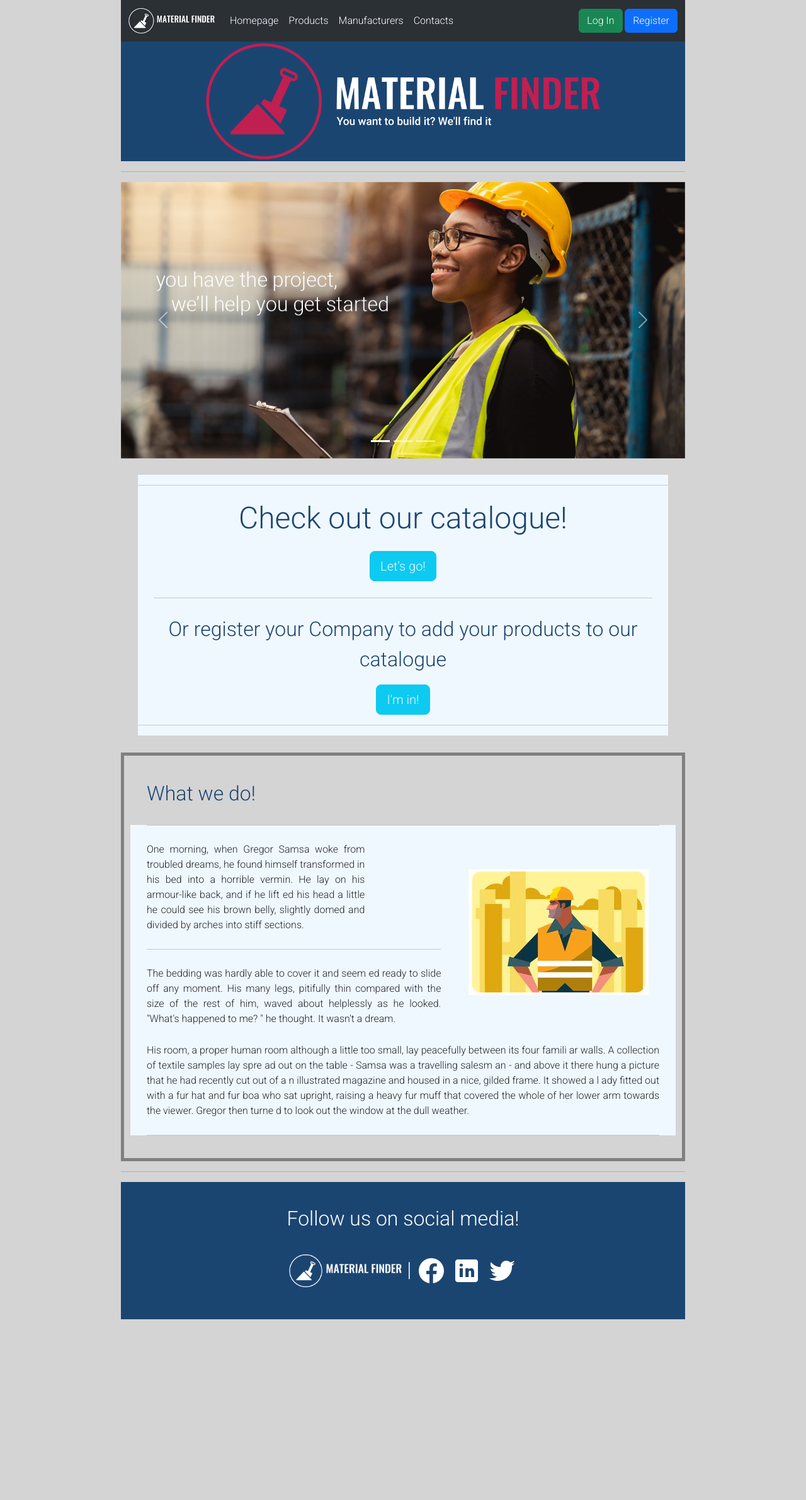
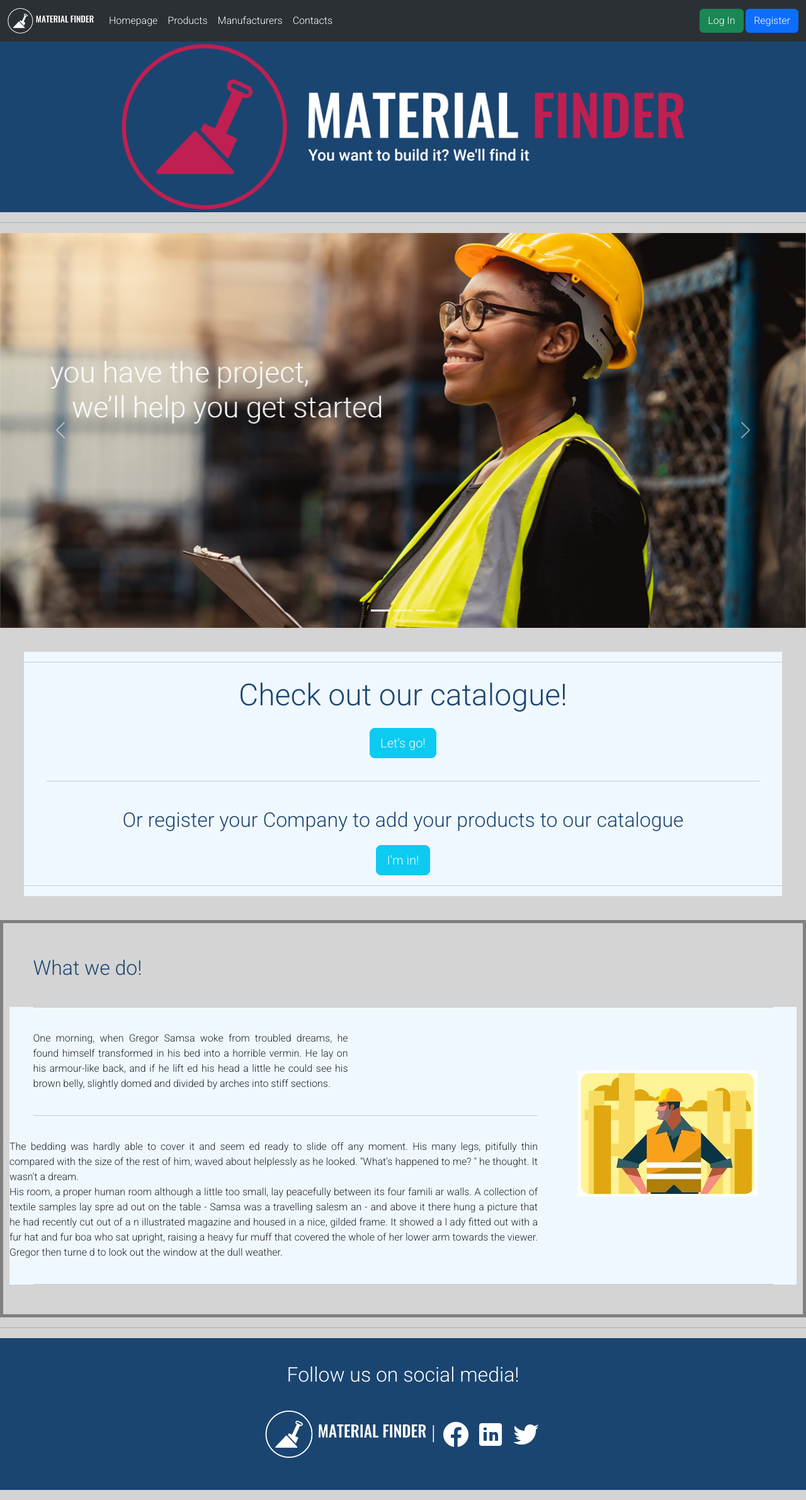
Before and after one commit to Karuley/Construction-Catalogue-Mockup, a Django app: page / in a window 1280 px wide. Shown: the whole page at 63% size. Before the commit the page ends 2095 px from the top, so only its background shows below. Run offline with Django 4.2, Linux system fonts and the light colour scheme.

Commit message:
fixed body margins

```diff
--- a/accounts/static/css/main.css
+++ b/accounts/static/css/main.css
@@ -1,5 +1,5 @@
-body{
+.bodytest {
     background-color: azure;
-    margin-left: 15%;
-    margin-right: 15%;
+    max-width: 80%;
+    margin: auto;
 }
--- a/accounts/templates/accounts/home.html
+++ b/accounts/templates/accounts/home.html
@@ -18,8 +18,10 @@
   }
 
   .hometext{
-    margin: 3%; text-align: justify;
+    margin: auto; text-align: justify;
   }
+
+
 </style>
   <div class="responsive">
   <img class="responsive" src="/images/images/banner.png">
@@ -56,6 +58,7 @@
         <span class="carousel-control-next-icon"></span>
       </button>
     </div>
+    <div class="responsive">
     <div style="margin: 3%; align-content: center; background-color: aliceblue;">
        <hr>
       <p style="color: #1b4571; text-align: center; font-size: 300%; background-color: aliceblue;">Check out our catalogue! </p>
@@ -65,14 +68,15 @@
       <p style="text-align: center;"><a href="{% url 'register' %}"><button type="button" class="btn btn-info btn-lg" style="color: aliceblue;">I'm in!</button></a></p>
       <hr>
     </div>
+    </div>
     <div class="homebox" >
 
 
         <p style="font-size: xx-large; color: #1b4571; margin: 3%;"> What we do! </p>
         <div style="background-color:aliceblue;">
           <hr style="margin: 3%;">
-          <img src="/images/images/factory-worker-vector.jpg" style="float: right; padding: 5%;">
-      <p style="text-align: justify; max-width: 40%; margin: 3%;" >
+          <img src="/images/images/factory-worker-vector.jpg" style="flex: auto; padding: 5%; float: right;">
+      <p style="text-align: justify; max-width: 100%; width: 40%; margin: 3%; flex: auto;" >
         One morning, when Gregor
         Samsa woke from troubled dreams,
         he found himself transformed in his
--- a/accounts/templates/accounts/main.html
+++ b/accounts/templates/accounts/main.html
@@ -16,7 +16,12 @@
     body{
         background-color: rgb(212, 212, 212);
         font-family: Roboto;
-
+        background-color: rgb(212, 212, 212);
+        font-family: Roboto;
+        max-width: 100%;
+        width: 80em;
+        align-items: center;
+        margin: auto;
     }
 
 </style>
```
Also changed, not shown: 1 other file.
